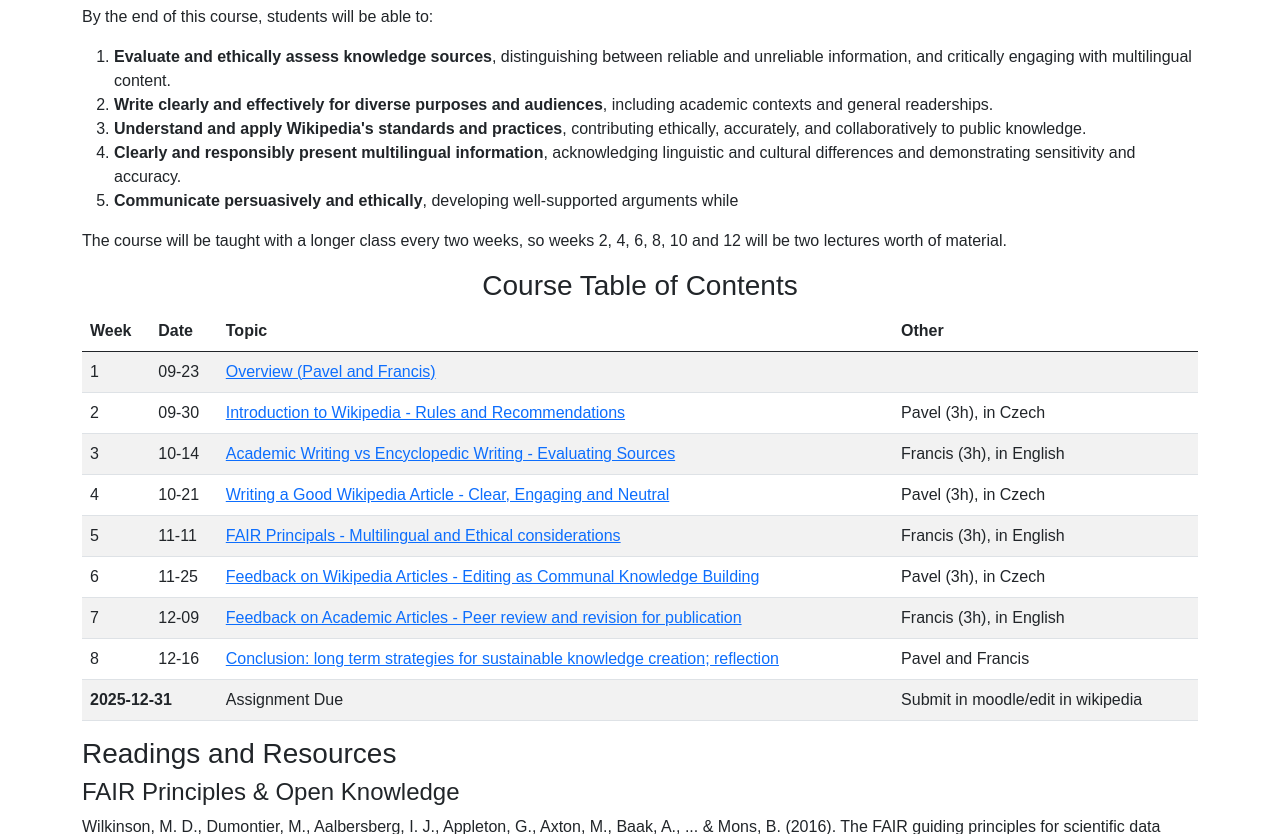
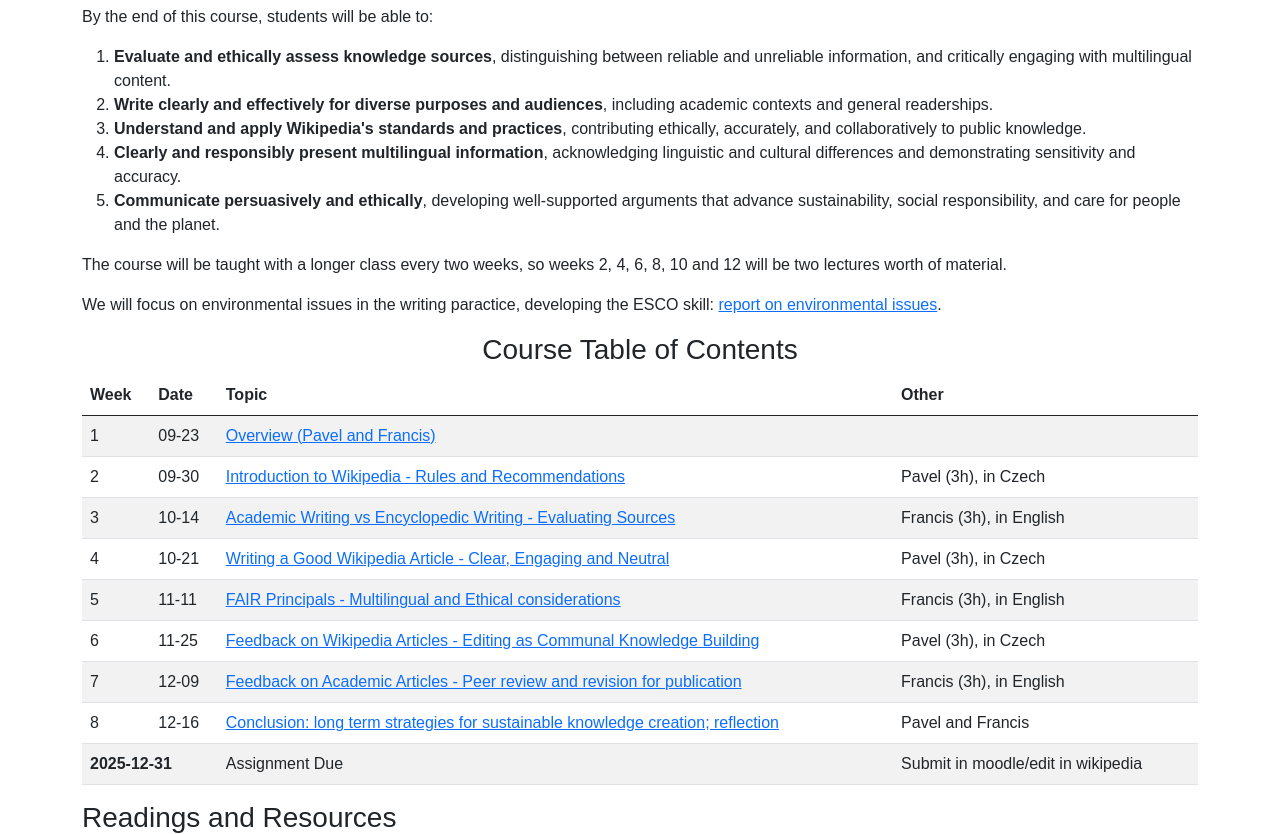
Before and after one commit to bond-lab/Open-Knowledge, a Flask app: page / in a window 1280 px wide. Shown: the part 495-1329 px from the top of the page. Run offline with Flask 3, Linux system fonts and the light colour scheme.

Commit message:
completed learning objectives, added note about ESCO green skills

```diff
--- a/web/templates/index.html
+++ b/web/templates/index.html
@@ -41,12 +41,13 @@
 
         <li><strong>Clearly and responsibly present multilingual information</strong>, acknowledging linguistic and cultural differences and demonstrating sensitivity and accuracy.</li>
 
-        <li><strong>Communicate persuasively and ethically</strong>, developing well-supported arguments while</li>
+        <li><strong>Communicate persuasively and ethically</strong>, developing well-supported arguments that advance sustainability, social responsibility, and care for people and the planet.</li>
     </ol>
 
     <p>
         The course will be taught with a longer class every two weeks, so weeks 2, 4, 6, 8, 10 and 12 will be two lectures worth of material.
 
+    <p>We will focus on environmental issues in the writing paractice, developing the ESCO skill: <a href='https://esco.ec.europa.eu/en/classification/skills?uri=http://data.europa.eu/esco/skill/f3cc52e3-a96c-4549-b841-6e41a846fa99'>report on environmental issues</a>.
 
 
 <h3 class="text-center">Course Table of Contents</h3>
```
